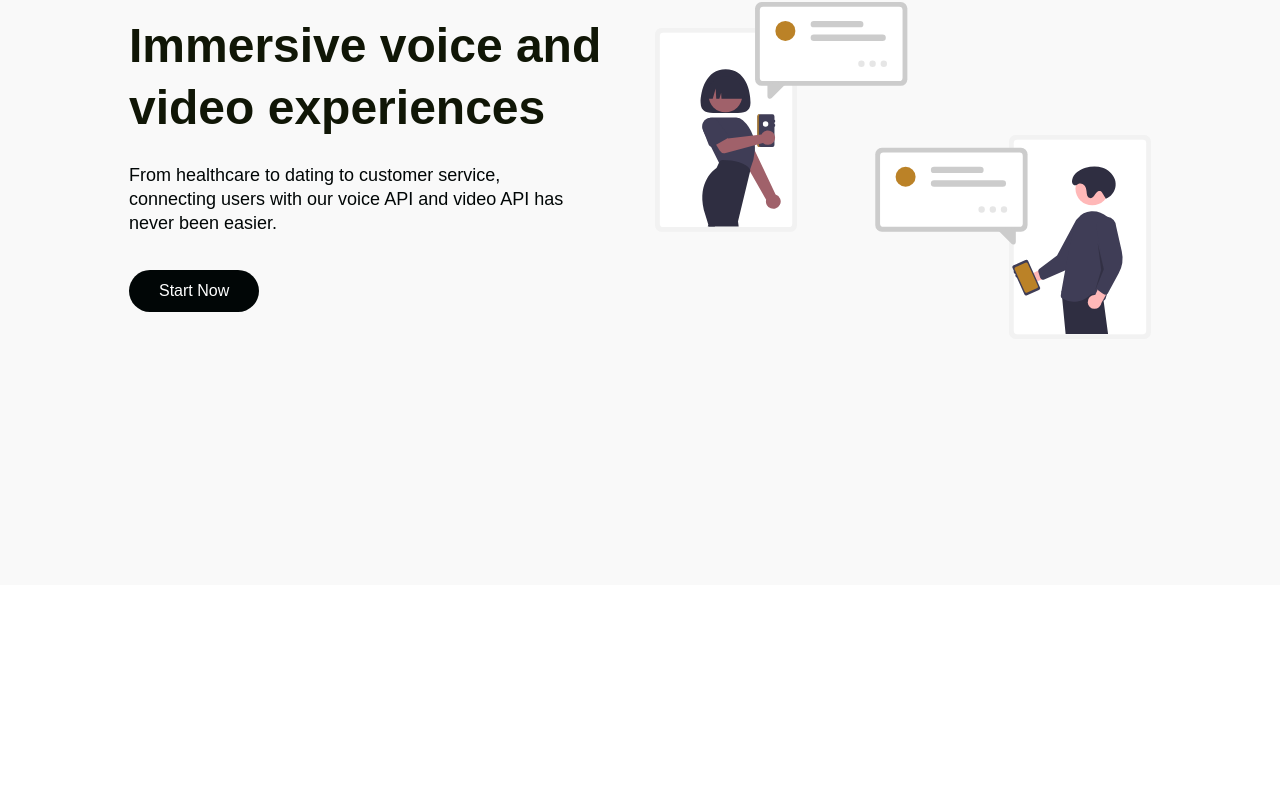
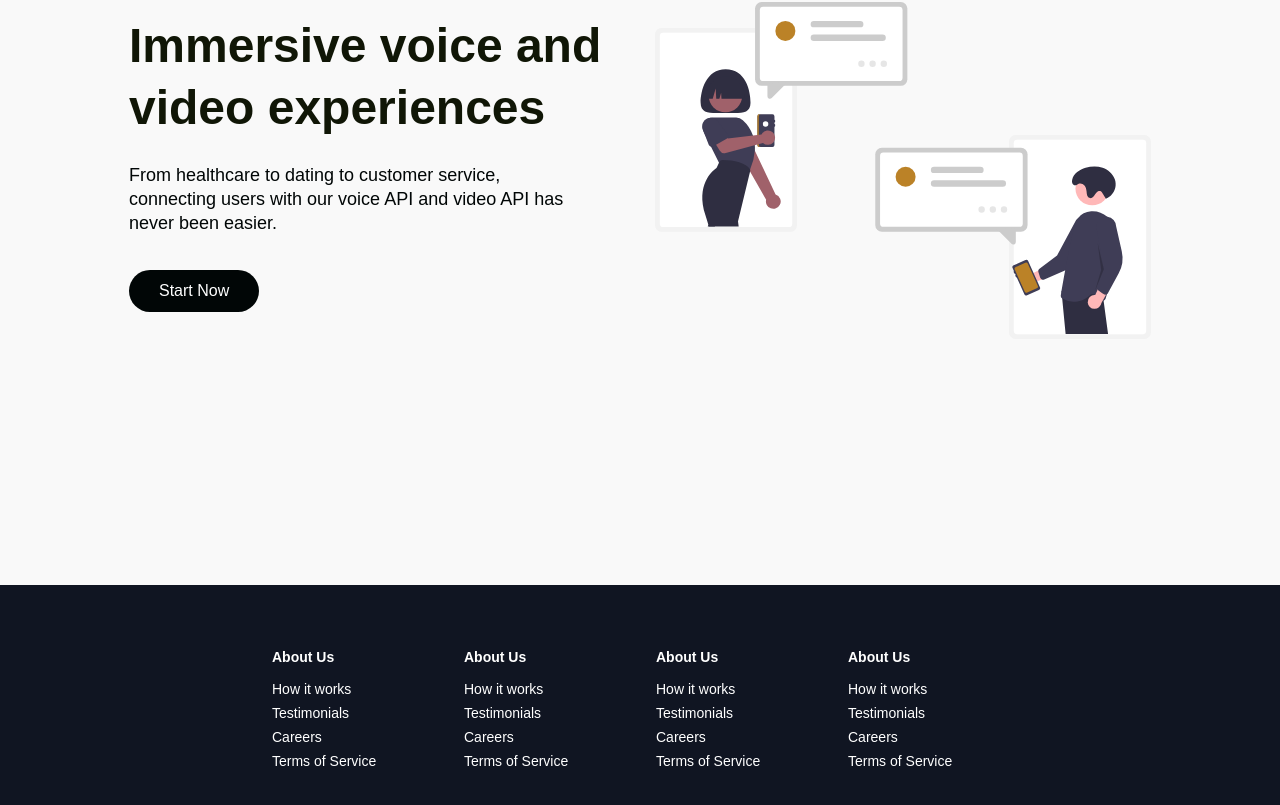
Before and after one commit to martynas3113/React-Webpage, a React (Create React App) app: page / in a window 1280 px wide. Shown: the part 3415-4220 px from the top of the page. Before the commit the page ends 4000 px from the top, so only its background shows below. Built offline with nearby package versions, Linux system fonts and the light colour scheme; a web font is replaced by a local one.

Commit message:
Footer sections added

```diff
--- /dev/null
+++ b/src/components/Footer/footerElements.js
@@ -0,0 +1,67 @@
+import styled from 'styled-components';
+import {Link} from 'react-router-dom';
+
+export const FooterContainer = styled.footer`
+    background-color: #101522;
+`
+
+export const FooterWrap = styled.div `
+    padding: 48px 24px;
+    display: flex;
+    flex-direction: column;
+    justify-content: center;
+    align-items: center;
+    max-width: 1100px;
+    margin: 0 auto;
+`
+
+export const FooterLinksContainer = styled.div `
+    display: flex;
+    justify-content: center;
+
+    @media screen and (max-width: 820px){
+        padding: 32px;
+    }
+`
+
+export const FooterLinksWrapper = styled.div`
+   display: flex;
+
+   @media screen and (max-width: 820px) {
+       flex-direction:column;
+   }
+`
+
+export const FooterLinkItems = styled.div`
+    display: flex;
+    flex-direction:column;
+    align-items: flex-start;
+    margin: 16px;
+    text-align: left;
+    width: 160px;
+    box-sizing:border-box;
+    color: #fff;
+
+    @media screen and (max-width: 420px){
+        margin:0;
+        padding:10px;
+        width:100%;
+    }
+`
+
+export const FooterLinkTitle = styled.h1`
+    font-size: 14px;
+    margin-bottom: 16px;
+`
+
+export const FooterLink = styled(Link)`
+    color: #fff;
+    text-decoration: none;
+    margin-bottom: 0.5rem;
+    font-size: 14px;
+
+    &:hover {
+        color: #01bf71;
+        transition: 0.3s ease-out;
+    }
+`
--- /dev/null
+++ b/src/components/Footer/index.js
@@ -0,0 +1,47 @@
+import React from 'react';
+import{ FooterContainer, FooterWrap, FooterLinksContainer,FooterLinksWrapper,FooterLinkItems, FooterLinkTitle, FooterLink } from './footerElements';
+
+const Footer = () => {
+    return (
+        <FooterContainer>
+            <FooterWrap>
+                <FooterLinksContainer>
+                    <FooterLinksWrapper>
+                        <FooterLinkItems>
+                            <FooterLinkTitle> About Us </FooterLinkTitle>
+                                <FooterLink to="/signin">How it works</FooterLink>
+                                <FooterLink to="/signin">Testimonials</FooterLink>
+                                <FooterLink to="/signin">Careers</FooterLink>
+                                <FooterLink to="/signin">Terms of Service</FooterLink>
+                        </FooterLinkItems>
+                        <FooterLinkItems>
+                            <FooterLinkTitle> About Us </FooterLinkTitle>
+                                <FooterLink to="/signin">How it works</FooterLink>
+                                <FooterLink to="/signin">Testimonials</FooterLink>
+                                <FooterLink to="/signin">Careers</FooterLink>
+                                <FooterLink to="/signin">Terms of Service</FooterLink>
+                        </FooterLinkItems>
+                    </FooterLinksWrapper>
+                    <FooterLinksWrapper>
+                        <FooterLinkItems>
+                            <FooterLinkTitle> About Us </FooterLinkTitle>
+                                <FooterLink to="/signin">How it works</FooterLink>
+                                <FooterLink to="/signin">Testimonials</FooterLink>
+                                <FooterLink to="/signin">Careers</FooterLink>
+                                <FooterLink to="/signin">Terms of Service</FooterLink>
+                        </FooterLinkItems>
+                        <FooterLinkItems>
+                            <FooterLinkTitle> About Us </FooterLinkTitle>
+                                <FooterLink to="/signin">How it works</FooterLink>
+                                <FooterLink to="/signin">Testimonials</FooterLink>
+                                <FooterLink to="/signin">Careers</FooterLink>
+                                <FooterLink to="/signin">Terms of Service</FooterLink>
+                        </FooterLinkItems>
+                    </FooterLinksWrapper>
+                </FooterLinksContainer>
+            </FooterWrap>
+        </FooterContainer>
+    )
+}
+
+export default Footer
--- a/src/pages/index.js
+++ b/src/pages/index.js
@@ -1,4 +1,5 @@
 import React, { useState } from 'react';
+import Footer from '../components/Footer';
 import Hero from '../components/Hero';
 import InfoSection from '../components/InfoSection';
 import { homeObjOne, homeObjThree, homeObjTwo } from '../components/InfoSection/data';
@@ -25,6 +26,7 @@
         <InfoSection {...homeObjTwo}/>
         <Services />
         <InfoSection {...homeObjThree}/>
+        <Footer />
 
         </>
     )
```
Also changed, not shown: 1 other file (tests, documents, lock files or other folders).
